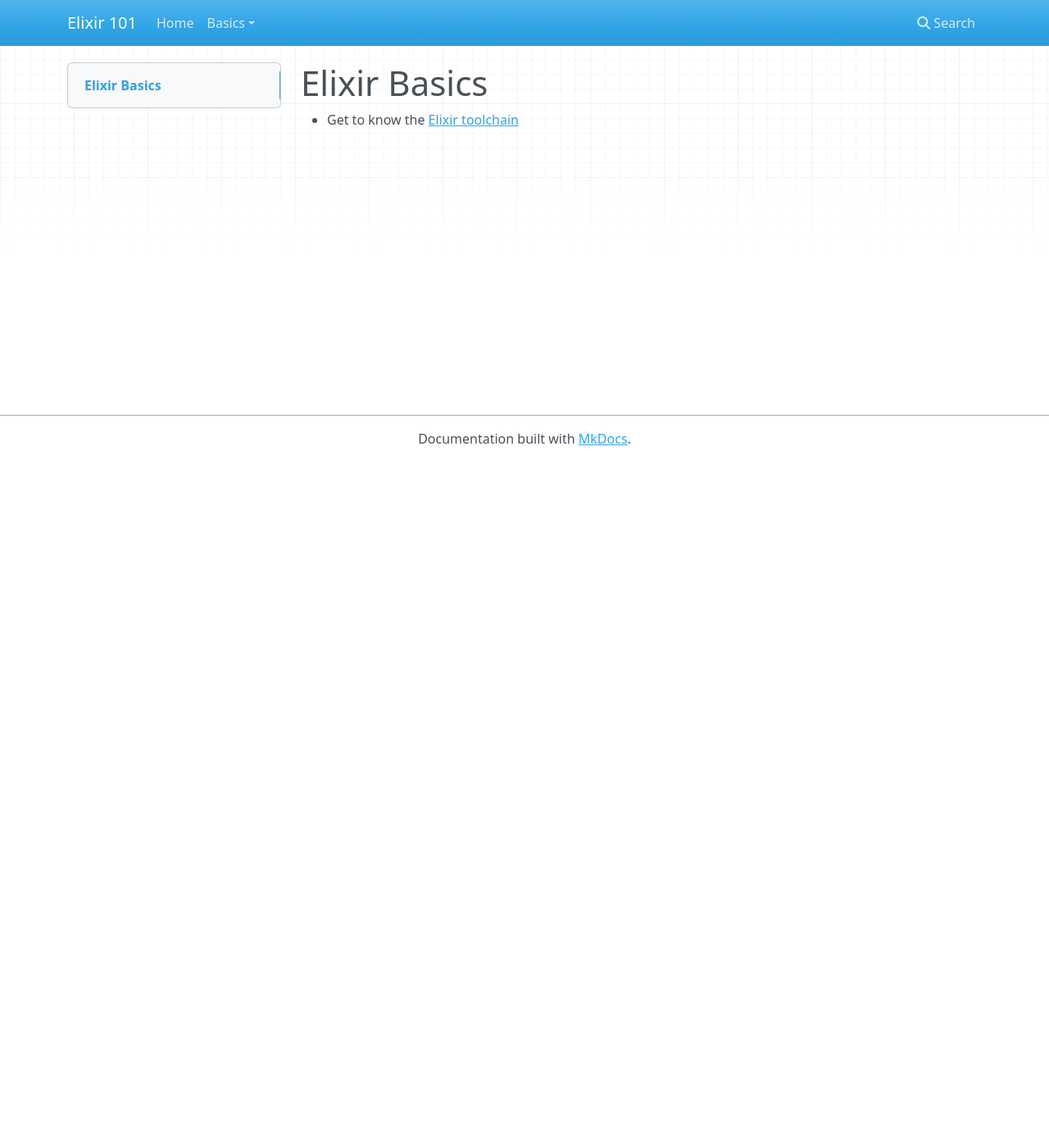
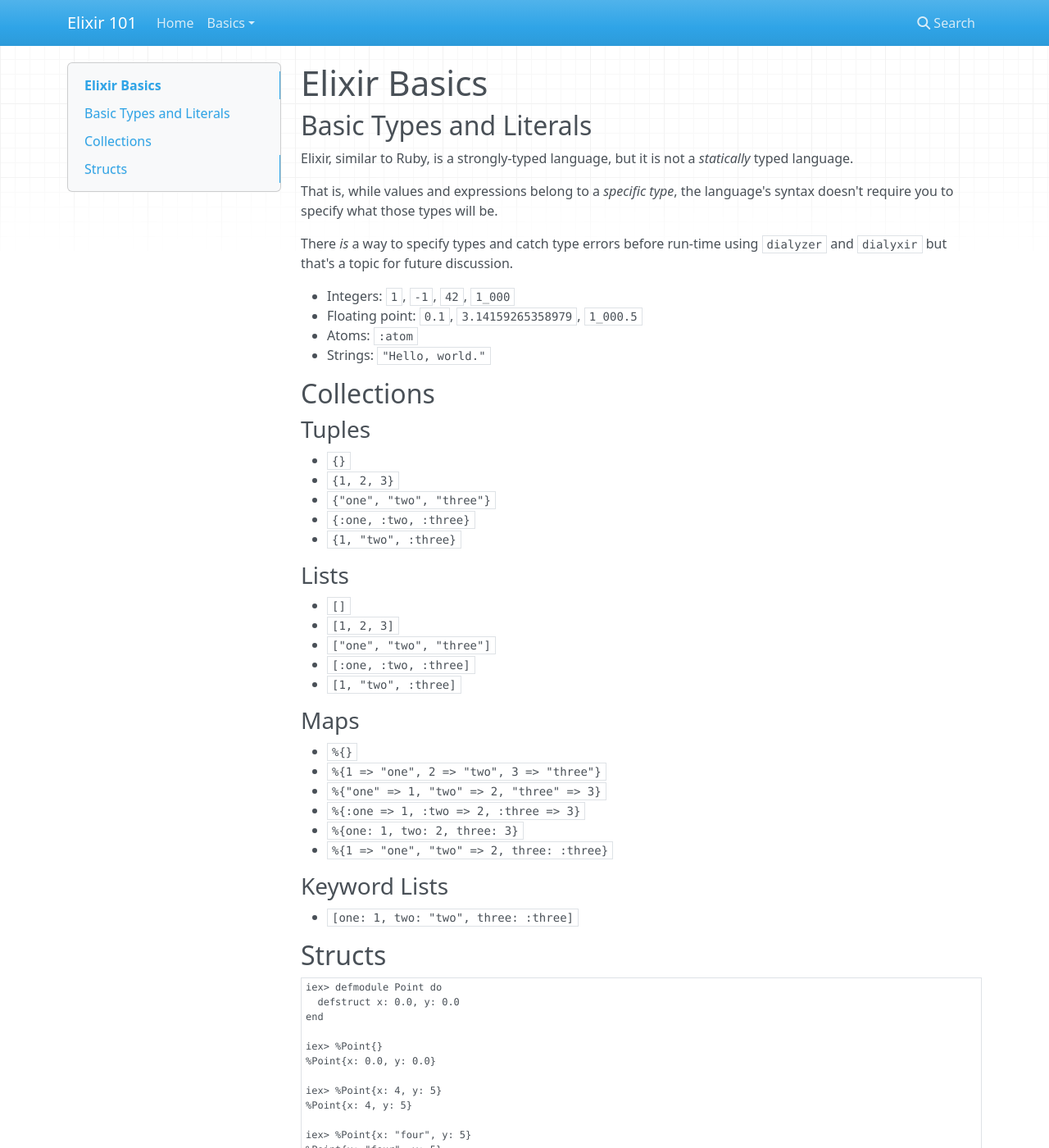
Before and after one commit to aisrael/elixir-101, an MkDocs documentation site: the page built from docs/1-basics/basics.md, in a window 1280 px wide and 1400 px high. Shown: the whole window at 82% size. Built offline with MkDocs 1.6.1, drawn with Linux system fonts in a browser that asks for light colours; nearby versions of some CDN libraries.

Commit message:
Exercises

````diff
--- a/docs/1-basics/basics.md
+++ b/docs/1-basics/basics.md
@@ -1,4 +1,63 @@
 Elixir Basics
 ===
 
-- Get to know the [Elixir toolchain](tools.md)
+## Basic Types and Literals
+
+Elixir, similar to Ruby, is a strongly-typed language, but it is not a _statically_ typed language.
+
+That is, while values and expressions belong to a _specific type_, the language's syntax doesn't require you to specify what those types will be.
+
+There _is_ a way to specify types and catch type errors before run-time using `dialyzer` and `dialyxir` but that's a topic for future discussion.
+
+- Integers: `1`, `-1`, `42`, `1_000`
+- Floating point: `0.1`, `3.14159265358979`, `1_000.5`
+- Atoms: `:atom`
+- Strings: `"Hello, world."`
+
+## Collections
+
+### Tuples
+
+- `{}`
+- `{1, 2, 3}`
+- `{"one", "two", "three"}`
+- `{:one, :two, :three}`
+- `{1, "two", :three}`
+
+### Lists
+
+- `[]`
+- `[1, 2, 3]`
+- `["one", "two", "three"]`
+- `[:one, :two, :three]`
+- `[1, "two", :three]`
+
+### Maps
+
+- `%{}`
+- `%{1 => "one", 2 => "two", 3 => "three"}`
+- `%{"one" => 1, "two" => 2, "three" => 3}`
+- `%{:one => 1, :two => 2, :three => 3}`
+- `%{one: 1, two: 2, three: 3}`
+- `%{1 => "one", "two" => 2, three: :three}`
+
+### Keyword Lists
+
+- `[one: 1, two: "two", three: :three]`
+
+## Structs
+
+```elixir
+iex> defmodule Point do
+  defstruct x: 0.0, y: 0.0
+end
+
+iex> %Point{}
+%Point{x: 0.0, y: 0.0}
+
+iex> %Point{x: 4, y: 5}
+%Point{x: 4, y: 5}
+
+iex> %Point{x: "four", y: 5}
+%Point{x: "four", y: 5}
+```
````
Also changed, not shown: docs/phoenix/installation.md (added, +14 -0 lines), 10 other files.
